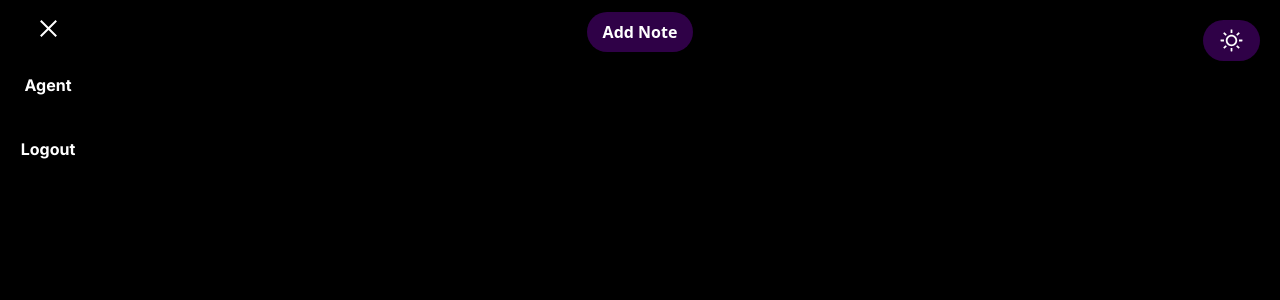
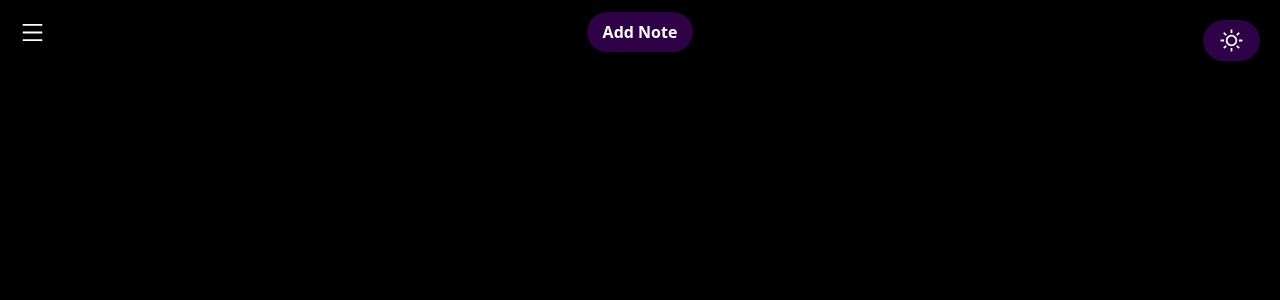
Before and after one commit to knowledger-dev/knowledger, a React (Vite) app in the folder frontend/: page /#/ in a window 1280 px wide. Shown: the top 300 px of the page. Built offline with nearby package versions, Linux system fonts and the light colour scheme; sample sign-in values are in the browser's storage.

Commit message:
Added quick changes to NavBar

```diff
--- a/frontend/src/molecules/NavBar.jsx
+++ b/frontend/src/molecules/NavBar.jsx
@@ -6,7 +6,7 @@ import { AiOutlineMenu, AiOutlineClose } from "react-icons/ai";
 
 export default function NavBar() {
   const { user } = useAuthContext();
-  const [isCollapsed, setIsCollapsed] = useState(false);
+  const [isCollapsed, setIsCollapsed] = useState(true);
 
   const { logout } = useLogout();
   const navigate = useNavigate();
@@ -20,41 +20,41 @@ export default function NavBar() {
   };
 
   return (
-    <nav className="flex fixed flex-col justify-center items-center font-inter font-bold z-50 gap-6 top-0 m-4 w-[5%]">
+    <>
       <button
         onClick={toggleCollapse}
-        className="text-black outline-lavender dark:text-white no-underline hover:text-gray-800 active:text-gray-700 dark:hover:text-gray-300 dark:active:text-gray-400 text-center rounded-md cursor-pointer"
+        className=" z-50 outline-lavender p-5  no-underline text-center rounded-md cursor-pointer fixed top-0 left-0"
       >
         {isCollapsed ? (
+          <div className="text-black dark:text-white">
             <AiOutlineMenu size={25} />
+          </div>
         ) : (
+          <div className="text-white">
             <AiOutlineClose size={25} />
+          </div>
         )}
       </button>
-      {!isCollapsed && (
-        <>
+      <nav
+        className={`fixed bg-russianviolet flex flex-col font-inter font-bold gap-6 justify-start items-center top-0 left-0 h-full z-30 transition-transform duration-300 w-[250px] ${
+          isCollapsed ? "-translate-x-full" : "translate-x-0"
+        }`}
+      >
         <button
           onClick={() => handleButtonClick("/")}
-            className="dark:text-white hover:text-gray-900 active:text-gray-800 text-black py-2 no-underline dark:hover:text-gray-300 dark:active:text-gray-400 cursor-pointer text-center rounded-md p-4"
+          className="dark:text-white  hover:text-gray-300 active:text-gray-400  text-white py-6 no-underline  cursor-pointer text-center rounded-md p-4"
         >
           Agent
         </button>
         {user && (
           <button
             onClick={logout}
-              className="dark:text-white hover:text-gray-900 active:text-gray-800 text-black py-2 no-underline dark:hover:text-gray-300 dark:active:text-gray-400 cursor-pointer text-center rounded-md p-4"
+            className="dark:text-white  hover:text-gray-300 active:text-gray-400  text-white py-6 no-underline  cursor-pointer text-center rounded-md p-4"
           >
             Logout
           </button>
         )}
-          {/* <button
-            onClick={() => handleButtonClick("/settings")}
-            className="text-white py-2 no-underline hover:text-gray-300 active:text-gray-800 cursor-pointer"
-          >
-            <AiOutlineSetting size={25} />
-          </button> */}
+      </nav>
     </>
-      )}
-    </nav>
   );
 }
```
Lines whose indentation alone changed are shown as unchanged.
